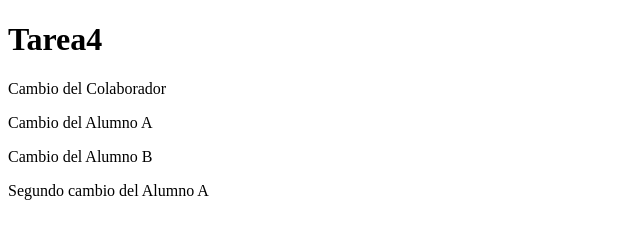
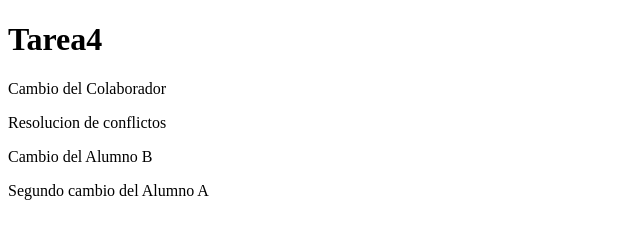
Before and after one commit to Alvaro2004521/Tarea4, a plain HTML site: page index.html in a window 1280 px wide. Shown: the full height of the page, 0-640 px from the left. Drawn offline with Linux system fonts and the light colour scheme.

Commit message:
Desde Alumno A

```diff
--- a/index.html
+++ b/index.html
@@ -8,7 +8,7 @@
 <body>
     <h1>Tarea4</h1>
     <p>Cambio del Colaborador</p>
-    <p>Cambio del Alumno A</p>
+    <p>Resolucion de conflictos</p>
     <p>Cambio del Alumno B</p>
     <p>Segundo cambio del Alumno A</p>
 </body>
```
